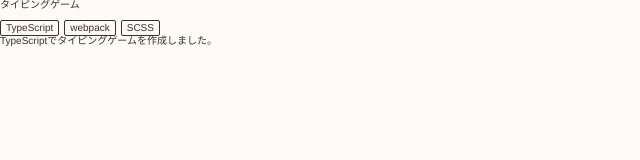
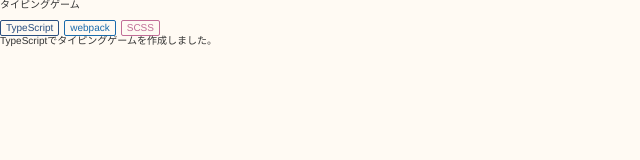
Before and after one commit to harutete/my-portfolio, a Gatsby site: page /works/01/ in a window 1280 px wide. Shown: the whole page, without its empty margins (0-640 px from the left). Built offline with nearby package versions, Linux system fonts and the light colour scheme; Gatsby itself is replaced by a stand-in of ours.

Commit message:
Update: タグリストをだす

```diff
--- a/src/templates/works-template.tsx
+++ b/src/templates/works-template.tsx
@@ -3,6 +3,10 @@ import { graphql } from "gatsby"
 import styled from 'styled-components'
 import Layout from '../components/common/layouts'
 
+type TagType = {
+  name: string,
+  color: string
+}
 const TagsList = styled.ul`
   display: flex;
   flex-wrap: wrap;
@@ -29,14 +33,12 @@ const WorksTemplate = ({ data }) => {
       <div>
         <h1>{post.frontmatter.title}</h1>
         <TagsList>
-          {post.frontmatter.tags.map((aaa, index) =>{
-            console.log({aaa})
-            return (
-              <li key={`${index}`}>
-                {aaa.name}
+          {post.frontmatter.tags.map((tag: TagType, index: number) =>
+            (
+              <li key={`${index}`} style={tagStyle(tag.color)}>
+                {tag.name}
               </li>
             )
-          }
           )}
         </TagsList>
         <div dangerouslySetInnerHTML={{ __html: post.html }} />
```
